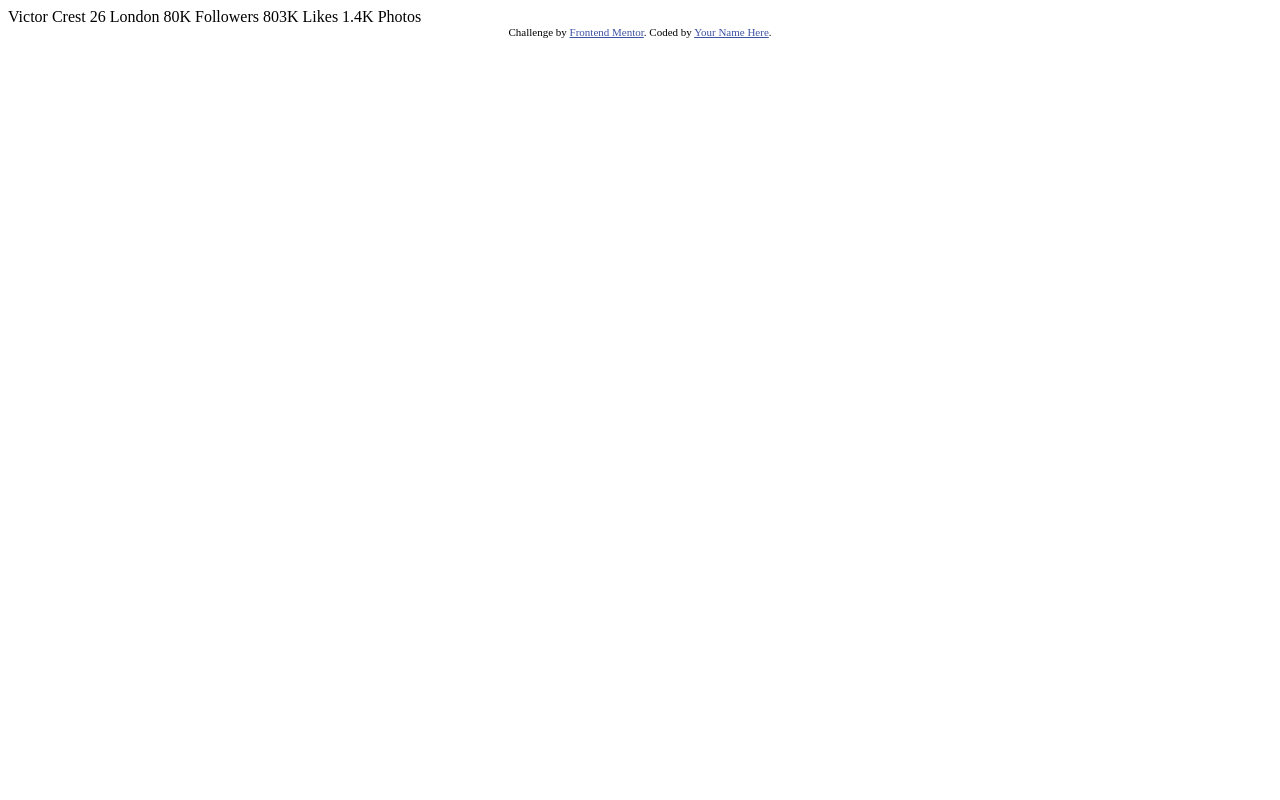
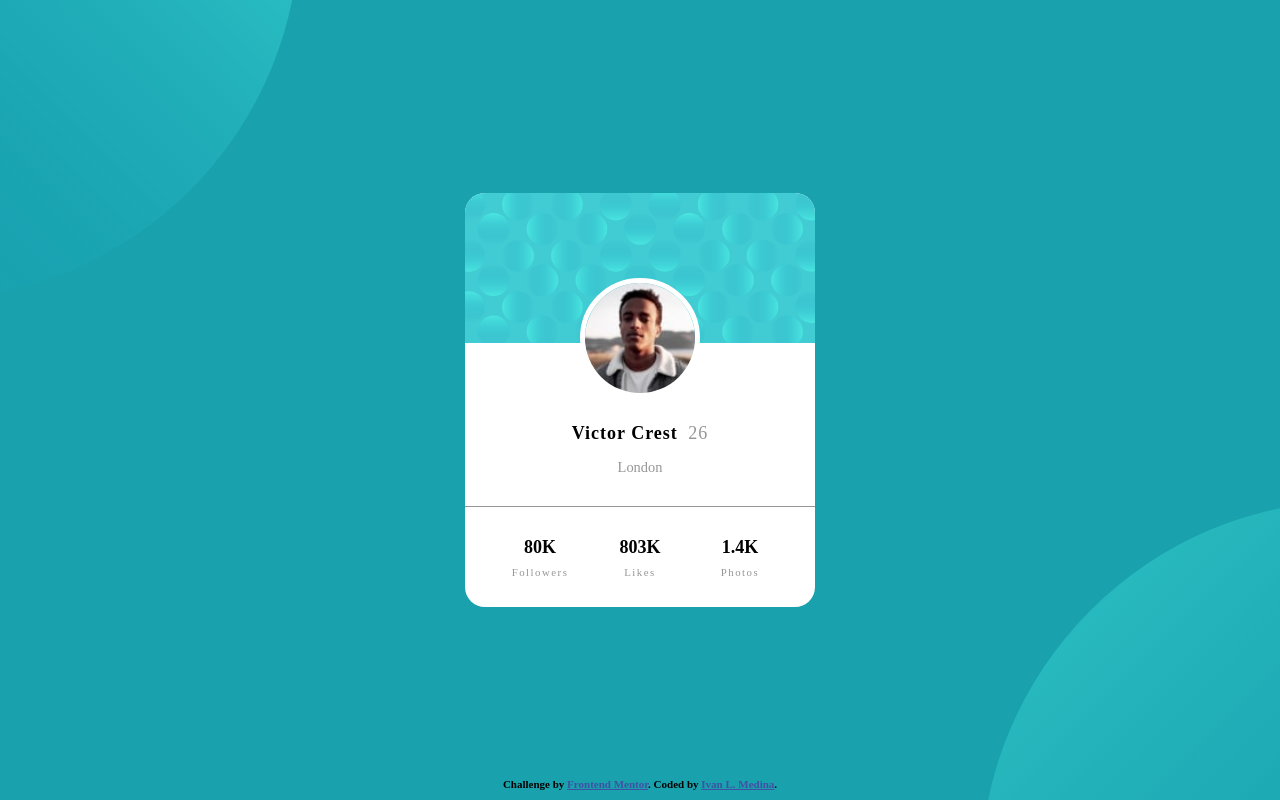
Before and after one commit to IvanlmedI/profile-card-frontend-mentor, a plain HTML site: page index.html in a window 1280 px wide. Drawn offline with Linux system fonts and the light colour scheme.

Commit message:
Profile card 1.0

```diff
--- a/CSS/style.css
+++ b/CSS/style.css
@@ -0,0 +1,157 @@
+:root {
+  font-size: 18px;
+}
+
+/*all elements reset*/
+* {
+  margin: 0;
+  padding: 0;
+  box-sizing: border-box;
+}
+
+body {
+  font-family: 'Kumbh Sans';
+  color: hsl(0%, 11%, 12%);
+  font-weight: 700;
+}
+
+section {
+  background: hsl(185, 75%, 39%);
+  height: 100vh;
+  display: flex;
+  justify-content: center;
+  align-items: center;
+  position: relative; /*to include animation*/
+  overflow: hidden;
+}
+
+.card {
+  width: 350px;
+  height: auto;
+  border-radius: 20px;
+  background: white;
+  overflow: hidden;
+  text-align: center;
+  position: relative;
+}
+
+.card-header {
+  background-image: url(/images/bg-pattern-card.svg); /*the element that its gonna receiva an background-image*/
+  background-size: cover;
+  height: 150px;
+}
+
+.card-body {
+  padding: 0px 20px 0px 20px;
+
+}
+
+.img-holder {
+  width: 120px;
+  height: 120px;
+  border-radius: 50%;
+  border: 5px solid white;
+  overflow: hidden;
+  margin: -65px auto 25px auto;
+  position: relative;
+}
+
+.img-holder img {
+  width: 100%;
+  height: auto;
+  display: block;
+}
+
+.name-age {
+  font-size: 1rem;
+  margin-bottom: 15px;
+  letter-spacing: 1px;
+}
+
+.age {
+  margin-left: 5px;
+}
+
+.place {
+  margin-bottom: 30px;
+  font-size: 0.8rem;
+
+}
+
+.age,
+.place,
+.meta {
+  color: hsl(0, 0%, 59%);
+  font-weight: 400;
+}
+
+.card-footer {
+  border-top: 1px solid hsl(0, 0%, 59%);
+  display: flex;
+  padding: 0 25px;
+}
+
+.card-footer .items{
+  flex: 1;
+  height: 100px;
+  display: flex;
+  flex-direction: column;
+  justify-content: center;
+  align-items: center;
+
+}
+
+.card-footer .items .value {
+  font-size: 1rem;
+  margin-bottom: 8px;
+}
+
+.card-footer .items .meta {
+  font-size: 0.6rem;
+  letter-spacing: 1.5px;
+}
+
+
+/*Challenged by:*/
+.attribution {
+  font-size: 11px;
+  text-align: center;
+  position: absolute;
+  bottom: 10px;
+}
+.attribution a {
+  color: hsl(228, 45%, 44%);
+}
+
+/*Circles*/
+
+.circles .c1,
+.circles .c2 {
+  position: absolute;
+  height: 750px;
+  width: auto;
+  animation: 2s circles forwards;
+  opacity: 0;
+}
+
+.circles .c1 {
+  top: -450px;
+  left: -450px;
+  transform: translate(-100px, -100px);
+}
+
+.circles .c2 {
+  bottom: -450px;
+  right: -450px;
+  transform: translate(100px, 100px);
+}
+
+@keyframes circles {
+  0% {
+    opacity: 0;
+  }
+  100% {
+    opacity: 1;
+    transform: translate(0);
+  }
+}
--- a/index.html
+++ b/index.html
@@ -1,36 +1,58 @@
 <!DOCTYPE html>
 <html lang="en">
   <head>
-  <meta charset="UTF-8">
-  <meta name="viewport" content="width=device-width, initial-scale=1.0"> <!-- displays site properly based on user's device -->
-
-  <link rel="icon" type="image/png" sizes="32x32" href="./images/favicon-32x32.png">
-
+    <meta charset="UTF-8" />
+    <meta name="viewport" content="width=device-width, initial-scale=1.0" />
+    <link
+      rel="icon"
+      type="image/png"
+      size="32x32"
+      href="./images/favicon-32x32.png"
+    />
+    <link rel="stylesheet" href="/CSS/style.css" />
     <title>Frontend Mentor | Profile card component</title>
-
-  <!-- Feel free to remove these styles or customise in your own stylesheet 👍 -->
-  <style>
-    .attribution { font-size: 11px; text-align: center; }
-    .attribution a { color: hsl(228, 45%, 44%); }
-  </style>
   </head>
   <body>
+    <section class="main">
+      <div class="circles">
+        <img class="c1" src="/images/bg-pattern-top.svg" alt="" />
+        <img class="c2" src="/images/bg-pattern-bottom.svg" alt="" />
+      </div>
+      <div class="card">
+        <div class="card-header"></div>
+
+        <div class="card-body">
+          <div class="img-holder">
+            <img src="images/image-victor.jpg" alt="Profile Image" />
+          </div>
+          <h2 class="name-age">
             Victor Crest
-  26
-  London
+            <span class="age">26</span>
+          </h2>
+          <h3 class="place">London</h3>
+        </div>
 
-  80K
-  Followers
-
-  803K
-  Likes
-
-  1.4K
-  Photos
-
-  <div class="attribution">
-    Challenge by <a href="https://www.frontendmentor.io?ref=challenge" target="_blank">Frontend Mentor</a>.
-    Coded by <a href="#">Your Name Here</a>.
+        <div class="card-footer">
+          <div class="items">
+            <h3 class="value">80K</h3>
+            <h4 class="meta">Followers</h4>
           </div>
+          <div class="items">
+            <h3 class="value">803K</h3>
+            <h4 class="meta">Likes</h4>
+          </div>
+          <div class="items">
+            <h3 class="value">1.4K</h3>
+            <h4 class="meta">Photos</h4>
+          </div>
+        </div>
+      </div>
+      <footer class="attribution">
+        Challenge by
+        <a href="https://www.frontendmentor.io?ref=challenge" target="_blank"
+          >Frontend Mentor</a
+        >. Coded by <a href="#">Ivan L. Medina</a>.
+      </footer>
+    </section>
   </body>
 </html>
```
Also changed, not shown: 1 other file. Lines whose indentation alone changed are shown as unchanged.
